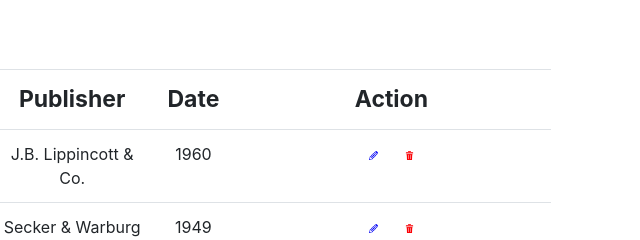
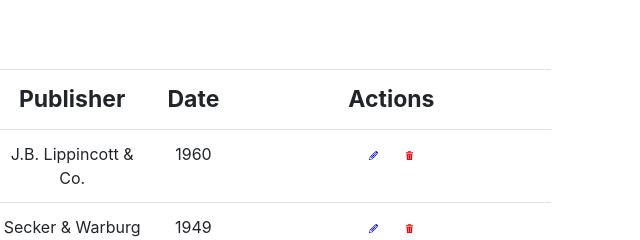
Before and after one commit to Manishimweeric/my-portofolio, a plain HTML site: page allblogs.html in a window 1280 px wide. Shown: the part 184-424 px from the top of the page, 559-1199 px from the left. Drawn offline with nearby package versions, Linux system fonts and the light colour scheme.

Commit message:
same changes

```diff
--- a/allblogs.html
+++ b/allblogs.html
@@ -64,7 +64,7 @@
                 <td class="td">Book Title</td>
                 <td class="td">Publisher</td>
                 <td class="td">Date</td>
-                <td class="td">Action</td>
+                <td class="td">Actions</td>
         </thead>
         <tbody class="col-md-4">
             <tr>
```
Also changed, not shown: blogsdetail.html (+0 -2 lines).
